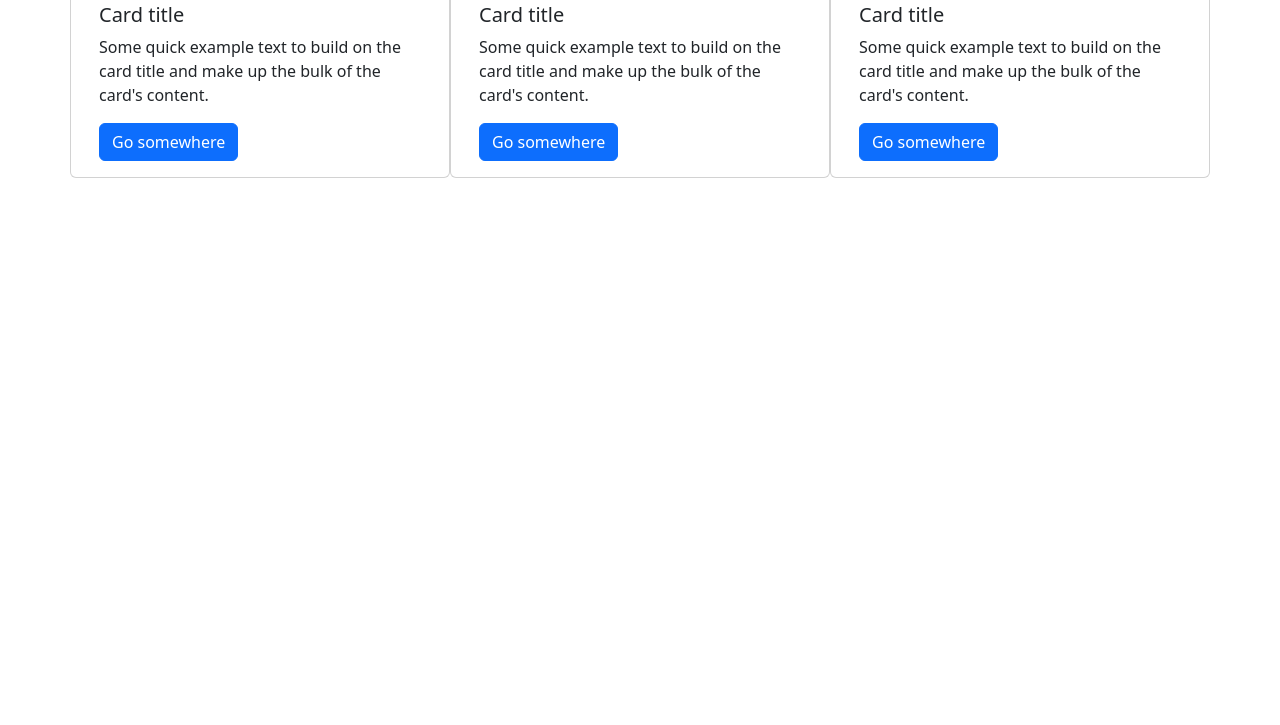
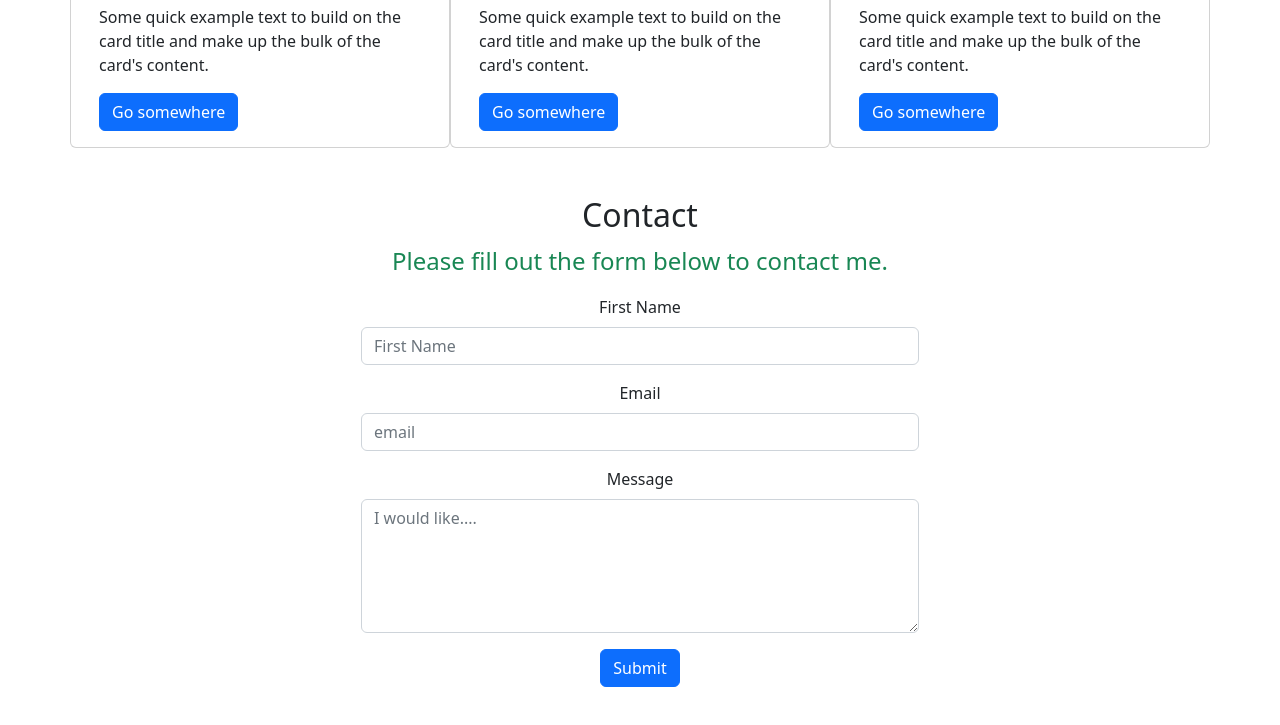
Before and after one commit to lucy-sees/Bootstrap-portfolio-project, a website: page index.html in a window 1280 px wide. Shown: the part 1205-1930 px from the top of the page. Before the commit the page ends 1383 px from the top, so only its background shows below. Drawn offline with nearby package versions, Linux system fonts and the light colour scheme.

Commit message:
Update html file to add contact section

```diff
--- a/index.html
+++ b/index.html
@@ -1,44 +1,36 @@
 <!DOCTYPE html>
 <html lang="en">
+
 <head>
   <meta charset="UTF-8" />
   <title>Bootstrap Portfolio</title>
-    <link
-      rel="stylesheet"
-      href="https://cdn.jsdelivr.net/npm/bootstrap@5.2.3/dist/css/bootstrap.min.css"
-      integrity="sha384-rbsA2VBKQhggwzxH7pPCaAqO46MgnOM80zW1RWuH61DGLwZJEdK2Kadq2F9CUG65"
-      crossorigin="anonymous"
-    />
+  <link rel="stylesheet" href="https://cdn.jsdelivr.net/npm/bootstrap@5.2.3/dist/css/bootstrap.min.css"
+    integrity="sha384-rbsA2VBKQhggwzxH7pPCaAqO46MgnOM80zW1RWuH61DGLwZJEdK2Kadq2F9CUG65" crossorigin="anonymous" />
 </head>
+
 <body>
   <nav class="navbar bg-secondary">
-      <div class="navbar-brand p-5">
-        <a class="fw-bold text-decoration-none text-white" href="index.html"
-          >Brand</a
-        >
+    <div class="navbar-brand px-5">
+      <a class="fw-bold text-decoration-none text-white" href="index.html">Brand</a>
     </div>
     <div>
       <ul class="navbar-nav m-4 list-group-horizontal d-flex gap-3">
         <li class="nav-item">
-            <a class="fw-bold text-white text-decoration-none" href="index.html"
-              >Home</a
-            >
+          <a class="fw-bold text-white text-decoration-none" href="index.html">Home</a>
         </li>
         <li class="nav-item">
-            <a class="fw-bold text-white text-decoration-none" href="#portfolio"
-              >Portfolio</a
-            >
+          <a class="fw-bold text-white text-decoration-none" href="#portfolio">Portfolio</a>
         </li>
         <li class="nav-item">
-            <a class="fw-bold text-white text-decoration-none" href="#contact"
-              >Contact</a
-            >
+          <a class="fw-bold text-white text-decoration-none" href="#contact">Contact</a>
         </li>
       </ul>
     </div>
   </nav>
   <section id="home">
-      <div class="container d-flex"><h1>Hi there, glad to see you!</h1></div>
+    <div class="container d-flex mt-4">
+      <h1>Hi there, glad to see you!</h1>
+    </div>
     <div class="container d-flex">
       <p>
         As a web developer, I have a passion for crafting engaging and
@@ -128,12 +120,34 @@
       </div>
     </div>
   </section>
-    <section id="Contact"></section>
+  <section id="Contact">
+    <div class="container m-auto">
+      <div class="card-text">
+        <h2 class="text-center mt-5">Contact</h2>
+        <p class="text-center text-success fs-4">Please fill out the form below to contact me.</p>
+      </div>
+      <form class="text-center form-row mb-5" action="https://formspree.io/f/xvojgzoz" method="POST">
+        <div class="text-center col mb-3">
+          <label class="form-label" for="fname">First Name</label>
+          <input class="form-control w-50 m-auto" type="name" id="fname" maxlength="" placeholder="First Name" name="firstname" required>
+        </div>
+        <div class="text-center col mb-3">
+          <label class="form-label" for="email">Email</label>
+          <input class="form-control w-50 m-auto" type="email" id="email" maxlength="30" placeholder="email" name="email" required>
+        </div>
+        <div class="text-center col mb-3">
+          <label class="form-label" for="message">Message</label>
+          <textarea class="form-control w-50 m-auto" cols="40" rows="5" maxlength="300" id="message" name="message"
+            placeholder="I would like...." required></textarea>
+        </div>
+        <button class="btn btn-primary" type="submit">Submit</button>
+      </form>
+    </div>
+  </section>
 
-    <script
-      src="https://cdn.jsdelivr.net/npm/bootstrap@5.2.3/dist/js/bootstrap.min.js"
+  <script src="https://cdn.jsdelivr.net/npm/bootstrap@5.2.3/dist/js/bootstrap.min.js"
     integrity="sha384-cuYeSxntonz0PPNlHhBs68uyIAVpIIOZZ5JqeqvYYIcEL727kskC66kF92t6Xl2V"
-      crossorigin="anonymous"
-    ></script>
+    crossorigin="anonymous"></script>
 </body>
+
 </html>
```
Lines whose indentation alone changed are shown as unchanged.
